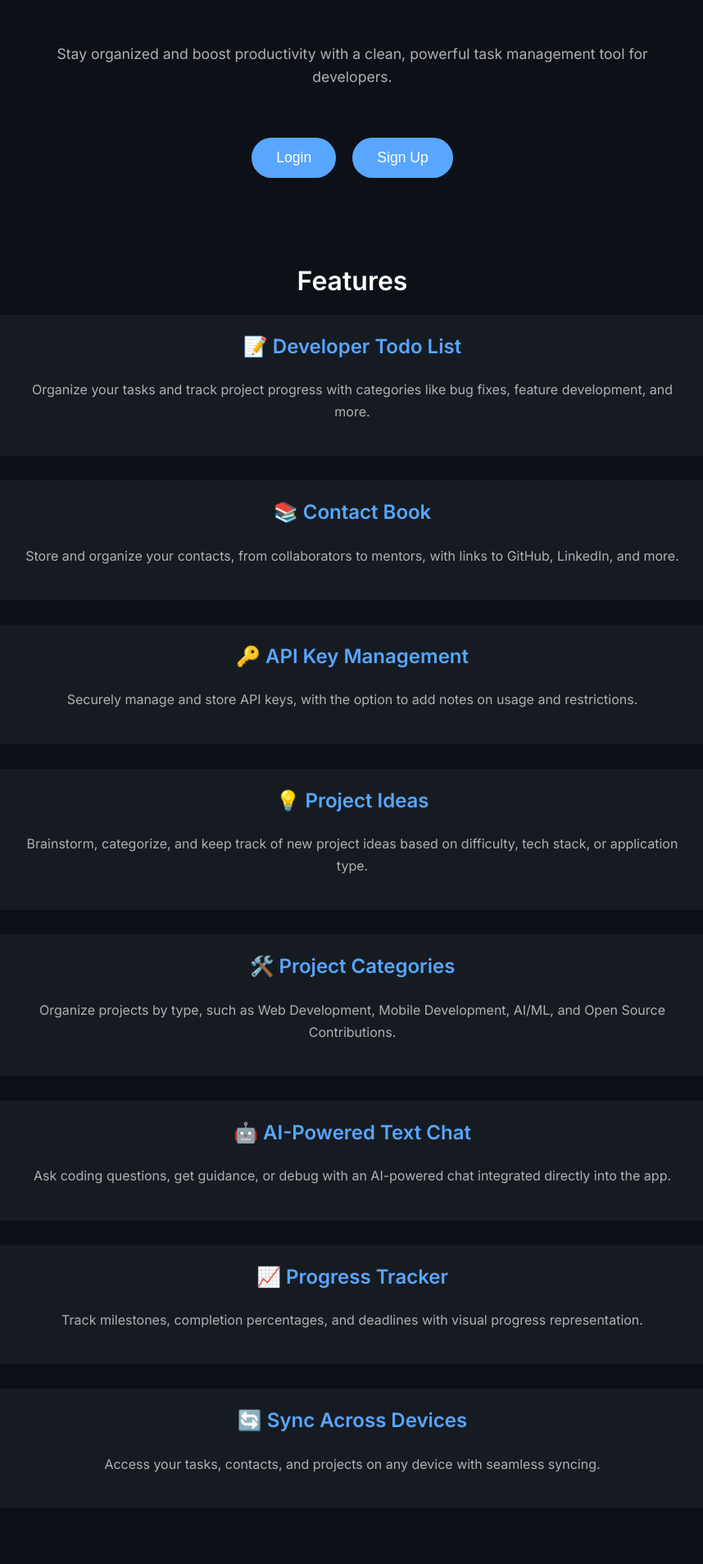
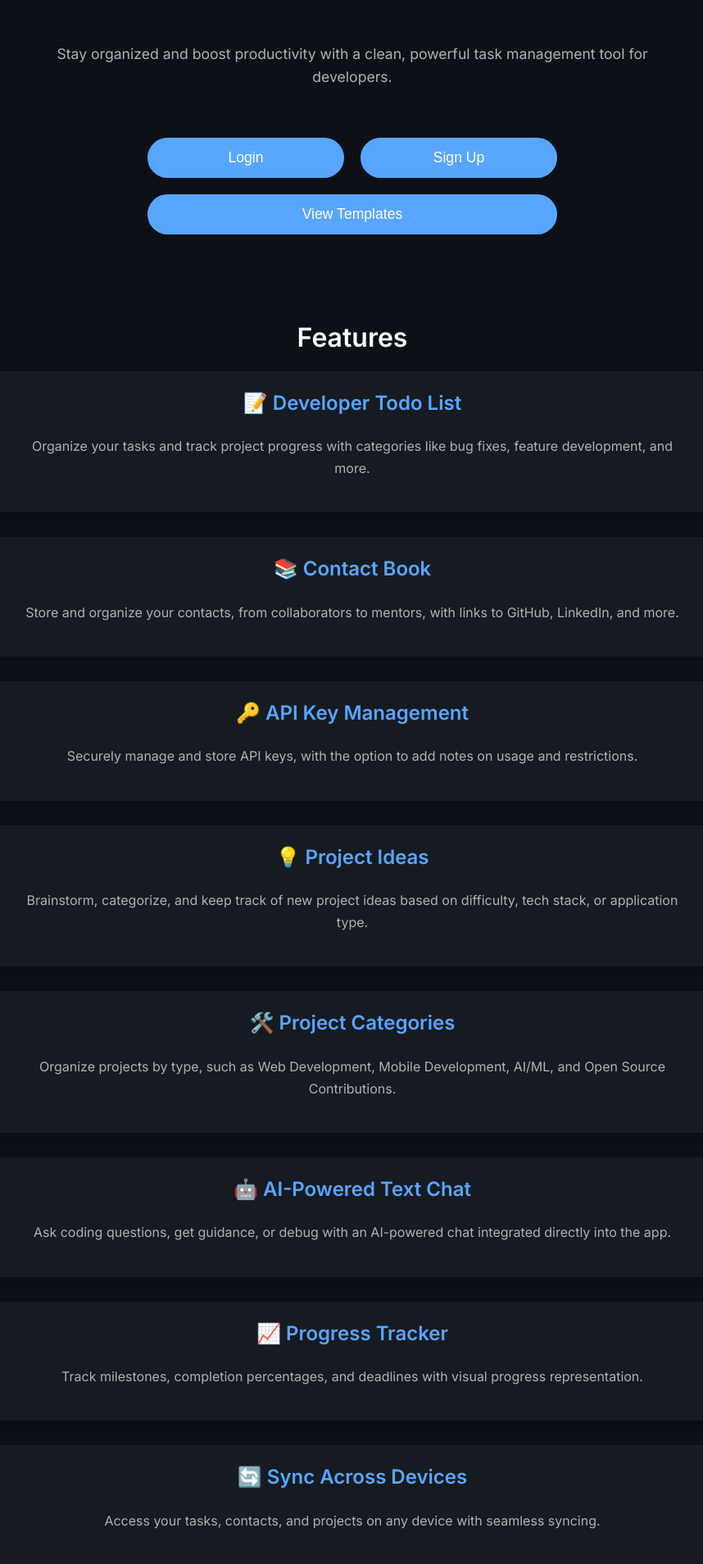
Before and after one commit to SarveshwarSenthilKumar/DevTick, a Flask app: page / in a window 1280 px wide. Shown: the part 235-2143 px from the top of the page at 82% size, without its empty margins (210-1068 px from the left). Run offline with Flask 3, Linux system fonts and the light colour scheme.

Commit message:
Added templates button to homepage and index.html

```diff
--- a/templates/index.html
+++ b/templates/index.html
@@ -55,6 +55,8 @@
             display: flex;
             justify-content: center;
             gap: 20px;
+            flex-wrap: wrap;
+            max-width: 500px;
         }
 
         .button-group button {
@@ -66,6 +68,8 @@
             cursor: pointer;
             border: none;
             transition: background-color 0.3s, transform 0.2s;
+            flex: 1;
+            min-width: 200px;
         }
 
         .button-group button:hover {
@@ -75,6 +79,10 @@
 
         .button-group button:active {
             transform: translateY(1px);
+        }
+
+        .templates-button {
+            width: 100%;
         }
 
         .section {
@@ -168,6 +176,7 @@
     <div class="button-group">
         <button onclick="window.location.href='/auth/login'">Login</button>
         <button onclick="window.location.href='/auth/signup'">Sign Up</button>
+        <button class="templates-button" onclick="window.location.href='/templates'">View Templates</button>
     </div>
 
     <!-- Features Section -->
@@ -212,6 +221,11 @@
         <div class="card">
             <div class="section-title">🔄 Sync Across Devices</div>
             <p>Access your tasks, contacts, and projects on any device with seamless syncing.</p>
+        </div>
+
+        <div class="card">
+            <div class="section-title">🚀 Developer Templates</div>
+            <p>Browse 100+ curated templates across frontend, backend, fullstack, mobile, AI/ML, and DevOps categories to kickstart your projects.</p>
         </div>
     </div>
 
```
Also changed, not shown: templates/homepage.html (+11 -0 lines).
